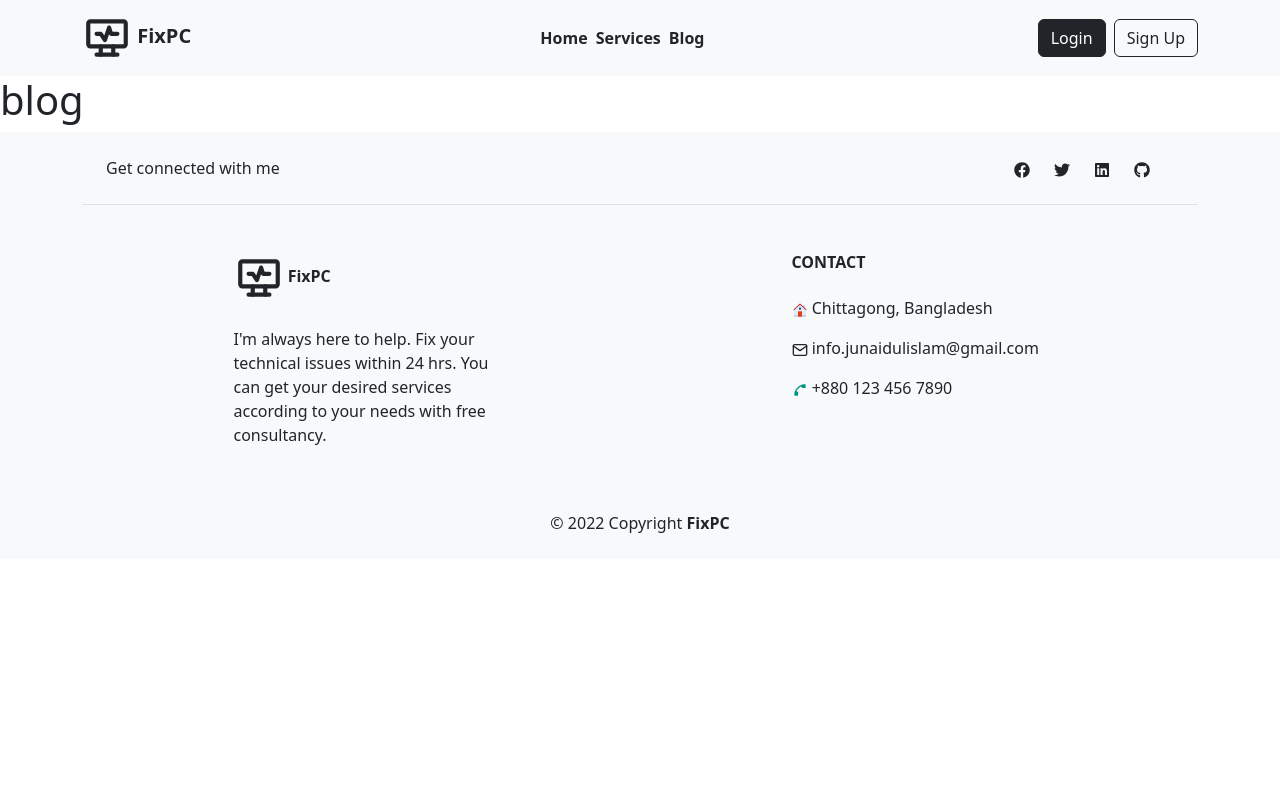
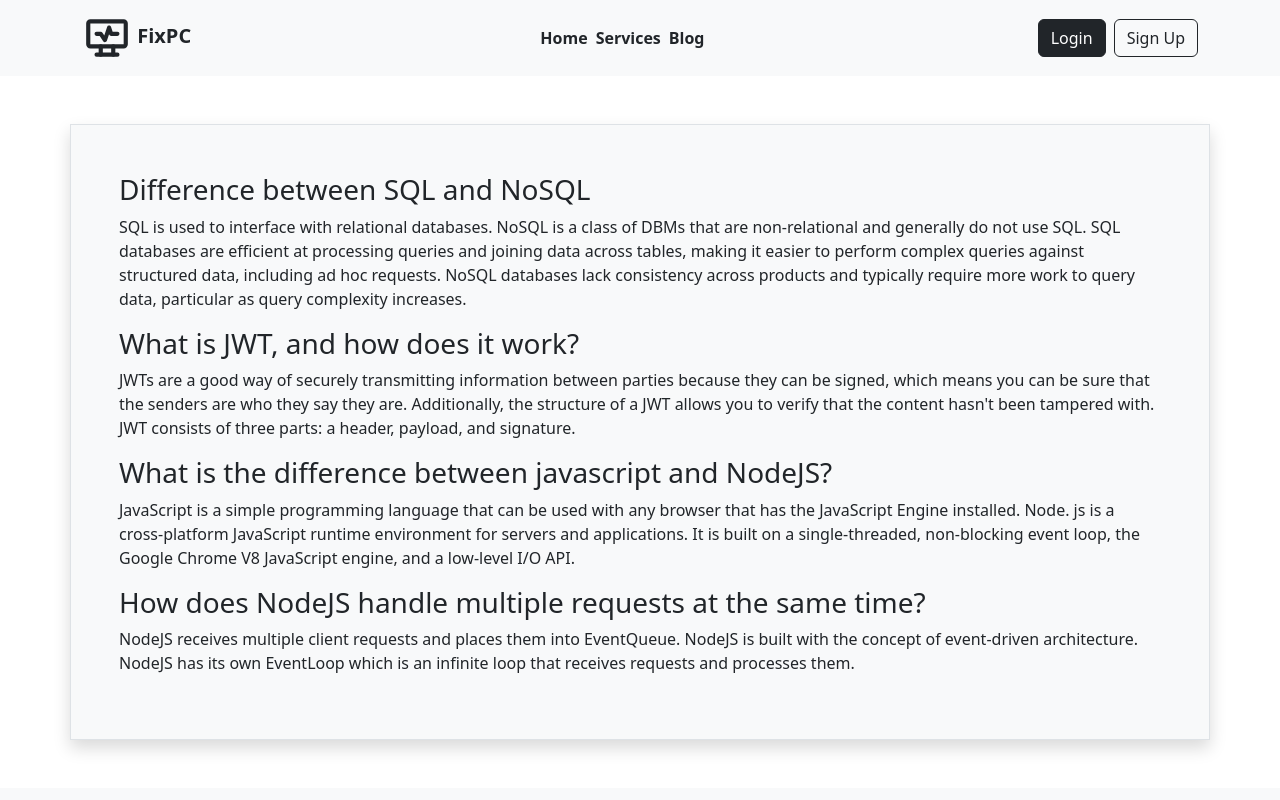
Before and after one commit to junaaid96/fix-pc-client, a React (Create React App) app: page /blog in a window 1280 px wide. Shown: the top 800 px of the page. Built offline with nearby package versions, Linux system fonts and the light colour scheme; no server answers.

Commit message:
blog added

```diff
--- a/src/Pages/Blog/Blog.js
+++ b/src/Pages/Blog/Blog.js
@@ -1,10 +1,46 @@
-import React from 'react';
+import React from "react";
+import { Container } from "react-bootstrap";
 
 const Blog = () => {
     return (
-        <div>
-            <h1>blog</h1>
-        </div>
+        <Container className="bg-light border shadow my-5 p-5">
+            <h3>Difference between SQL and NoSQL</h3>
+            <p>
+                SQL is used to interface with relational databases. NoSQL is a
+                class of DBMs that are non-relational and generally do not use
+                SQL. SQL databases are efficient at processing queries and
+                joining data across tables, making it easier to perform complex
+                queries against structured data, including ad hoc requests.
+                NoSQL databases lack consistency across products and typically
+                require more work to query data, particular as query complexity
+                increases.
+            </p>
+            <h3>What is JWT, and how does it work?</h3>
+            <p>
+                JWTs are a good way of securely transmitting information between
+                parties because they can be signed, which means you can be sure
+                that the senders are who they say they are. Additionally, the
+                structure of a JWT allows you to verify that the content hasn't
+                been tampered with. JWT consists of three parts: a header,
+                payload, and signature.
+            </p>
+            <h3>What is the difference between javascript and NodeJS?</h3>
+            <p>
+                JavaScript is a simple programming language that can be used
+                with any browser that has the JavaScript Engine installed. Node.
+                js is a cross-platform JavaScript runtime environment for
+                servers and applications. It is built on a single-threaded,
+                non-blocking event loop, the Google Chrome V8 JavaScript engine,
+                and a low-level I/O API.
+            </p>
+            <h3>How does NodeJS handle multiple requests at the same time?</h3>
+            <p>
+                NodeJS receives multiple client requests and places them into
+                EventQueue. NodeJS is built with the concept of event-driven
+                architecture. NodeJS has its own EventLoop which is an infinite
+                loop that receives requests and processes them.
+            </p>
+        </Container>
     );
 };
 
--- a/src/Pages/Services/Services.js
+++ b/src/Pages/Services/Services.js
@@ -6,7 +6,7 @@ const Services = () => {
     const [services, setServices] = useState([]);
 
     useEffect(() => {
-        fetch("http://localhost:5000/services")
+        fetch("https://fix-pc-server.vercel.app/services")
             .then((res) => res.json())
             .then((data) => setServices(data));
     }, []);
--- a/src/Router/Routes.js
+++ b/src/Router/Routes.js
@@ -25,7 +25,7 @@ const routes = createBrowserRouter([
                 path: "/services/:id",
                 element: <ServiceDetails></ServiceDetails>,
                 loader: ({ params }) =>
-                    fetch(`http://localhost:5000/services/${params.id}`),
+                    fetch(`https://fix-pc-server.vercel.app/services/${params.id}`),
             },
             {
                 path: "/blog",
```
